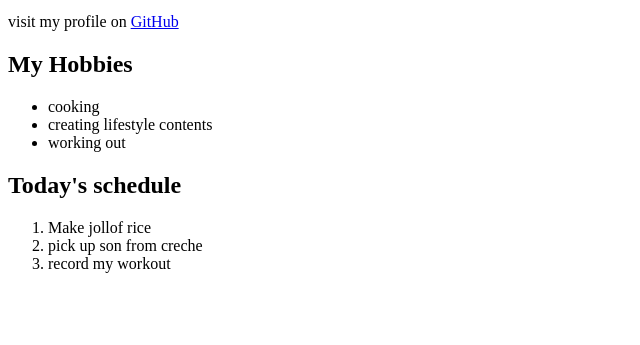
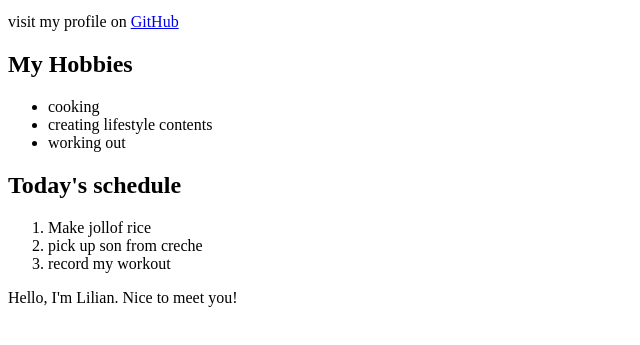
Before and after one commit to LilianAtaide/About-Me, a plain HTML site: page index.html in a window 1280 px wide. Shown: the part 187-532 px from the top of the page, without its empty margins (0-640 px from the left). Drawn offline with Linux system fonts and the light colour scheme.

Commit message:
Pleasantry

```diff
--- a/index.html
+++ b/index.html
@@ -31,5 +31,8 @@
         <li>pick up son from creche</li>
         <li>record my workout</li>
       </ol>
+      <div class="intro">
+        <p>Hello, I'm <span class="name">Lilian</span>. Nice to meet you!</p>
+      </div>
     </body>
 </html>
```
